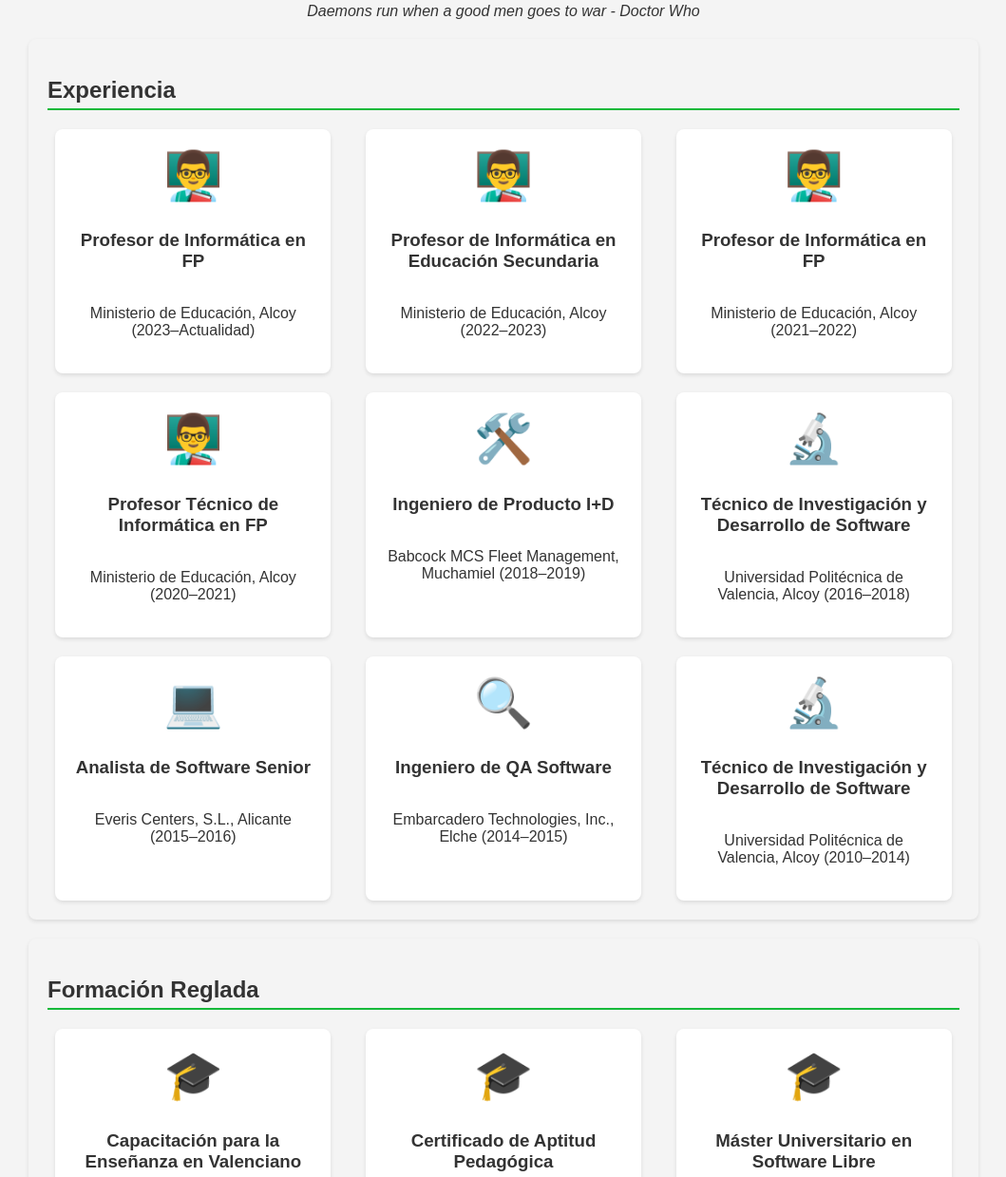
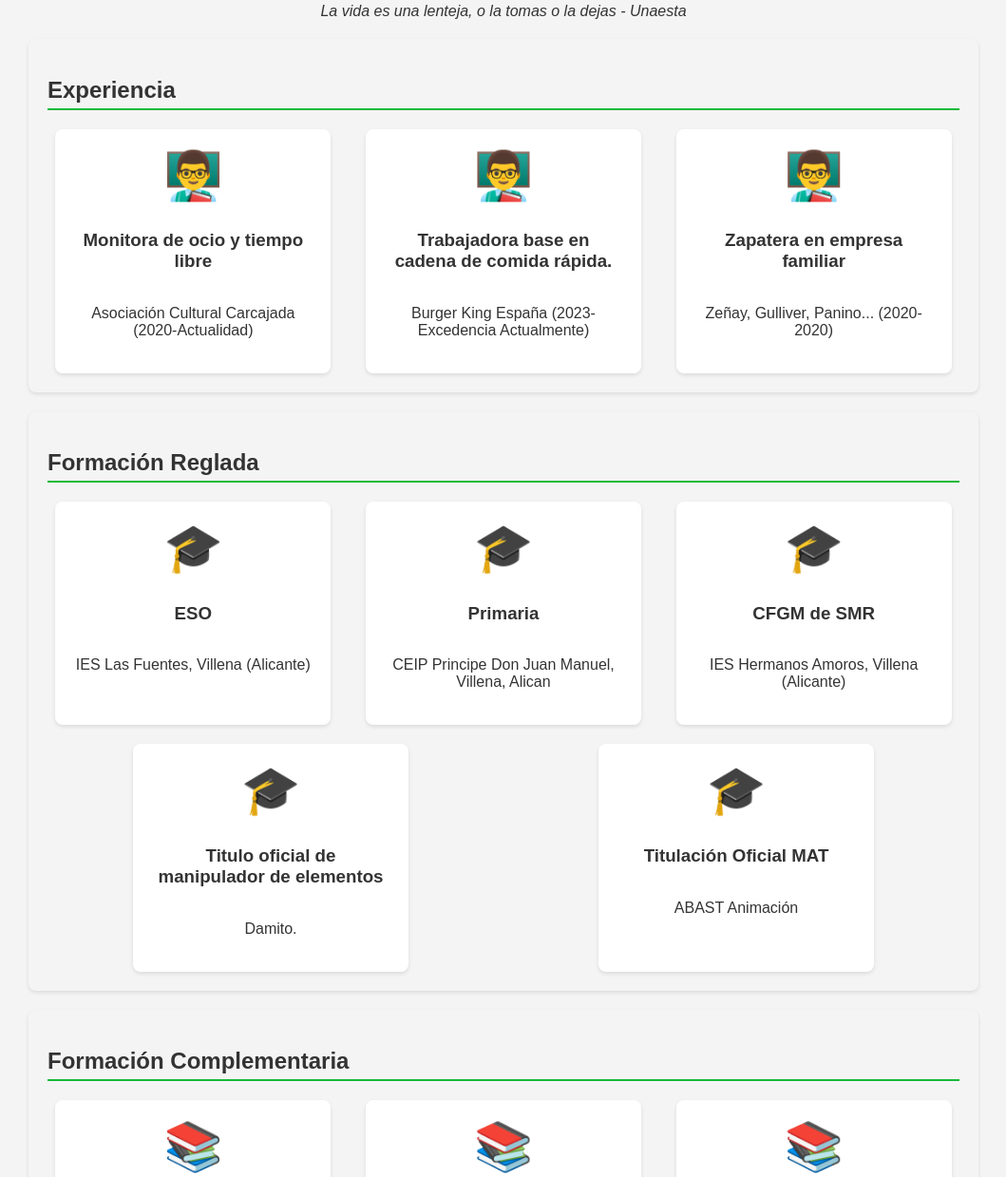
Before and after one commit to Nayarawa/nayara.github.io, a plain HTML site: page index.html in a window 1280 px wide. Shown: the part 111-1350 px from the top of the page at 95% size, without its empty margins (110-1169 px from the left). Drawn offline with Linux system fonts and the light colour scheme.

Commit message:
medio html editado

```diff
--- a/index.html
+++ b/index.html
@@ -4,15 +4,15 @@
 <head>
     <meta charset="UTF-8">
     <meta name="viewport" content="width=device-width, initial-scale=1.0">
-    <title>Arturo Candela Moltó - Currículum Vitae</title>
+    <title>Nayara Beltrán Fuster - Currículum Vitae</title>
     <link rel="stylesheet" href="estilos.css">
 </head>
 
 <body>
     <header>
-        <h1>Arturo Candela Moltó</h1>
+        <h1>Nayara Beltrán Fuster</h1>
         <p>Currículum Vitae</p>
-        <cite>Daemons run when a good men goes to war - Doctor Who</cite>
+        <cite>La vida es una lenteja, o la tomas o la dejas - Unaesta</cite>
     </header>
     <section id="experiencia">
         <h2>Experiencia</h2>
@@ -20,55 +20,21 @@
             <!-- Experiencia 2023–Actualidad -->
             <div class="job">
                 <span>👨‍🏫</span>
-                <h3>Profesor de Informática en FP</h3>
-                <p>Ministerio de Educación, Alcoy (2023–Actualidad)</p>
+                <h3>Monitora de ocio y tiempo libre</h3>
+                <p>Asociación Cultural Carcajada (2020-Actualidad)</p>
             </div>
             <!-- Experiencia 2022–2023 -->
             <div class="job">
                 <span>👨‍🏫</span>
-                <h3>Profesor de Informática en Educación Secundaria</h3>
-                <p>Ministerio de Educación, Alcoy (2022–2023)</p>
+                <h3>Trabajadora base en cadena de comida rápida.</h3>
+                <p>Burger King España (2023-Excedencia Actualmente)</p>
             </div>
             <!-- Experiencia 2021–2022 -->
             <div class="job">
                 <span>👨‍🏫</span>
-                <h3>Profesor de Informática en FP</h3>
-                <p>Ministerio de Educación, Alcoy (2021–2022)</p>
+                <h3>Zapatera en empresa familiar</h3>
+                <p>Zeñay, Gulliver, Panino... (2020-2020)</p>
             </div>
-            <!-- Experiencia 2020–2021 -->
-            <div class="job">
-                <span>👨‍🏫</span>
-                <h3>Profesor Técnico de Informática en FP</h3>
-                <p>Ministerio de Educación, Alcoy (2020–2021)</p>
-            </div>
-            <!-- Experiencia 2018–2019 -->
-            <div class="job">
-                <span>🛠️</span>
-                <h3>Ingeniero de Producto I+D</h3>
-                <p>Babcock MCS Fleet Management, Muchamiel (2018–2019)</p>
-            </div>
-            <!-- Experiencia previa continua -->
-            <div class="job">
-                <span>🔬</span>
-                <h3>Técnico de Investigación y Desarrollo de Software</h3>
-                <p>Universidad Politécnica de Valencia, Alcoy (2016–2018)</p>
-            </div>
-            <div class="job">
-                <span>💻</span>
-                <h3>Analista de Software Senior</h3>
-                <p>Everis Centers, S.L., Alicante (2015–2016)</p>
-            </div>
-            <div class="job">
-                <span>🔍</span>
-                <h3>Ingeniero de QA Software</h3>
-                <p>Embarcadero Technologies, Inc., Elche (2014–2015)</p>
-            </div>
-            <div class="job">
-                <span>🔬</span>
-                <h3>Técnico de Investigación y Desarrollo de Software</h3>
-                <p>Universidad Politécnica de Valencia, Alcoy (2010–2014)</p>
-            </div>
-            <!-- Continúa con el resto de las experiencias previas -->
 
         </div>
     </section>
@@ -79,28 +45,31 @@
         <div class="education-container">
             <div class="degree">
                 <span>🎓</span>
-                <h3>Capacitación para la Enseñanza en Valenciano</h3>
-                <p>Centro de Formación de Postgrado de la UPV, online (2016)</p>
+                <h3>ESO</h3>
+                <p>IES Las Fuentes, Villena (Alicante)</p>
+            </div>
+
+            <div class="degree">
+                <span>🎓</span>
+                <h3>Primaria</h3>
+                <p>CEIP Principe Don Juan Manuel, Villena, Alican</p>
+            </div>
+
+            <div class="degree">
+                <span>🎓</span>
+                <h3>CFGM de SMR</h3>
+                <p>IES Hermanos Amoros, Villena (Alicante)</p>
             </div>
             <div class="degree">
                 <span>🎓</span>
-                <h3>Certificado de Aptitud Pedagógica</h3>
-                <p>Instituto de Ciencias de la Educación de la UPV, Alcoy (2009)</p>
+                <h3>Titulo oficial de manipulador de elementos</h3>
+                <p>Damito.</p>
             </div>
+
             <div class="degree">
                 <span>🎓</span>
-                <h3>Máster Universitario en Software Libre</h3>
-                <p>Universitat Oberta de Catalunya, Barcelona. Nota media: 8,20 (2006–2008)</p>
-            </div>
-            <div class="degree">
-                <span>🎓</span>
-                <h3>Ingeniero Técnico en Informática de Gestión</h3>
-                <p>Universidad Politécnica de Valencia, Alcoy. Nota media: 7,1 (2006–2009)</p>
-            </div>
-            <div class="degree">
-                <span>🎓</span>
-                <h3>Ingeniero Técnico de Telecomunicaciones, especialidad Telemática</h3>
-                <p>Universidad Politécnica de Valencia, Alcoy. Nota media: 6,7 (2002–2006)</p>
+                <h3>Titulación Oficial MAT</h3>
+                <p>ABAST Animación</p>
             </div>
         </div>
     </section>
```
